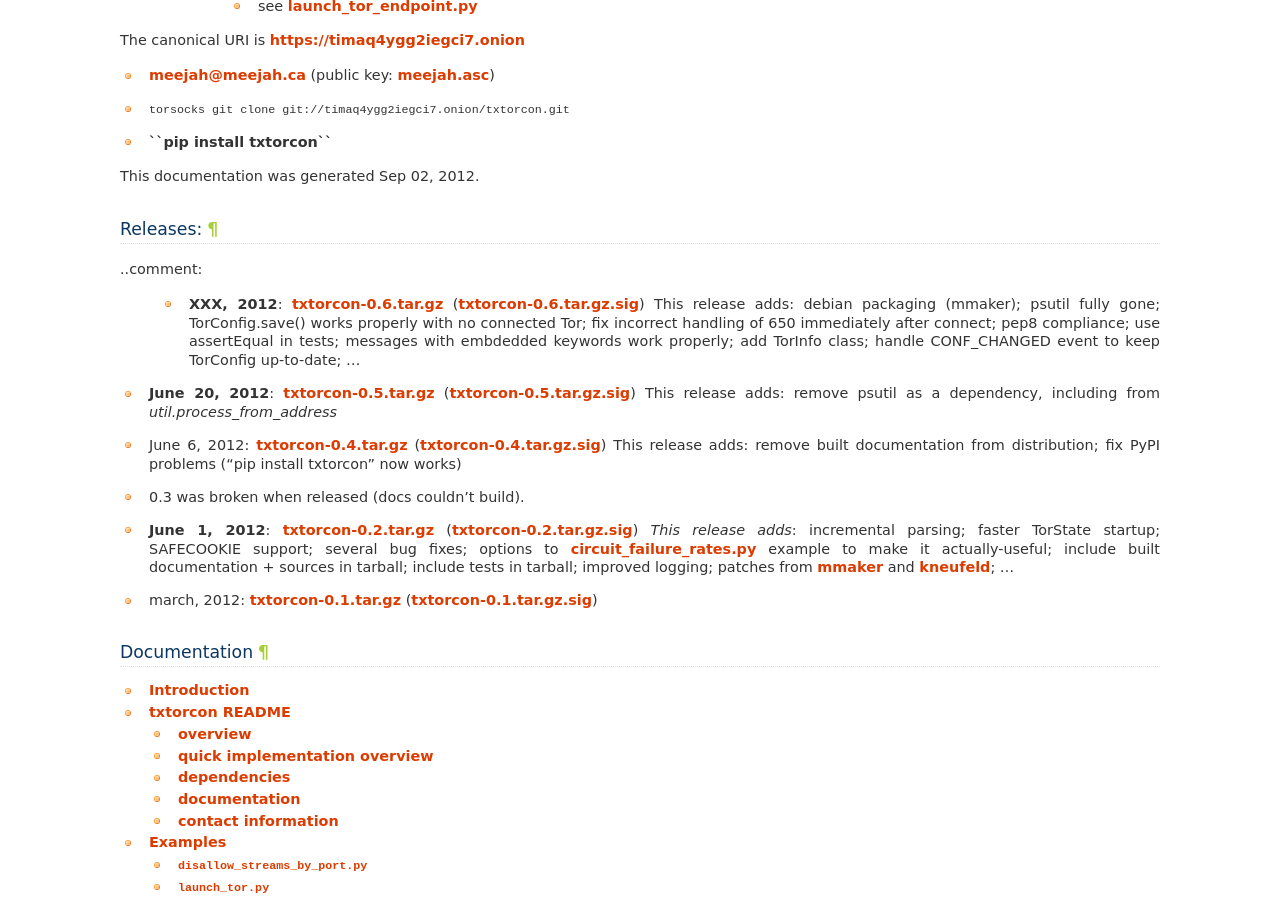
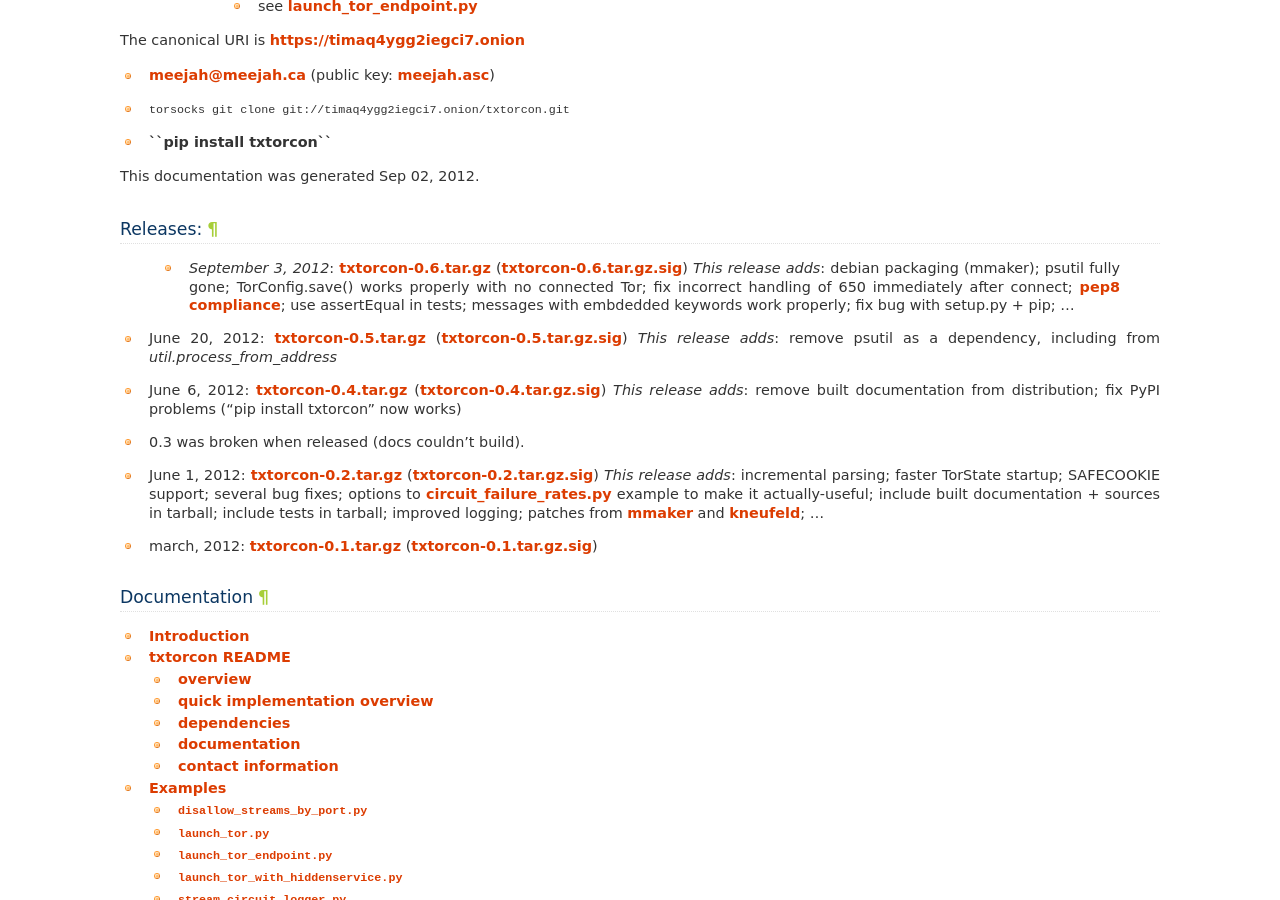
Before and after one commit to meejah/txtorcon, a Sphinx documentation site: the page built from docs/index.rst, in a window 1280 px wide and 900 px high, scrolled down 775 px. Built offline with Sphinx 7.4.7, drawn with Linux system fonts in a browser that asks for light colours.

Commit message:
update notes for 0.6

```diff
--- a/docs/index.rst
+++ b/docs/index.rst
@@ -46,19 +46,27 @@ This documentation was generated |today|.
 Releases:
 ---------
 
-..comment:
-  - **XXX, 2012**: `txtorcon-0.6.tar.gz <txtorcon-0.6.tar.gz>`_ (`txtorcon-0.6.tar.gz.sig <txtorcon-0.6.tar.gz.sig>`_)
-    This release adds: debian packaging (mmaker); psutil fully gone; TorConfig.save() works properly with no connected Tor; fix incorrect handling of 650 immediately after connect; pep8 compliance; use assertEqual in tests; messages with embdedded keywords work properly; add TorInfo class; handle CONF_CHANGED event to keep TorConfig up-to-date; ...
+ - *September 3, 2012*: `txtorcon-0.6.tar.gz <txtorcon-0.6.tar.gz>`_ (`txtorcon-0.6.tar.gz.sig <txtorcon-0.6.tar.gz.sig>`_)
+   *This release adds*:
+   debian packaging (mmaker);
+   psutil fully gone;
+   TorConfig.save() works properly with no connected Tor;
+   fix incorrect handling of 650 immediately after connect;
+   `pep8 compliance <http://www.python.org/dev/peps/pep-0008/>`_;
+   use assertEqual in tests;
+   messages with embdedded keywords work properly;
+   fix bug with setup.py + pip;
+   ...
 
-- **June 20, 2012**: `txtorcon-0.5.tar.gz <txtorcon-0.5.tar.gz>`_ (`txtorcon-0.5.tar.gz.sig <txtorcon-0.5.tar.gz.sig>`_)
-  This release adds: remove psutil as a dependency, including from `util.process_from_address`
+- June 20, 2012: `txtorcon-0.5.tar.gz <txtorcon-0.5.tar.gz>`_ (`txtorcon-0.5.tar.gz.sig <txtorcon-0.5.tar.gz.sig>`_)
+  *This release adds*: remove psutil as a dependency, including from `util.process_from_address`
 
 - June 6, 2012: `txtorcon-0.4.tar.gz <txtorcon-0.4.tar.gz>`_ (`txtorcon-0.4.tar.gz.sig <txtorcon-0.4.tar.gz.sig>`_)
-  This release adds: remove built documentation from distribution; fix PyPI problems ("pip install txtorcon" now works)
+  *This release adds*: remove built documentation from distribution; fix PyPI problems ("pip install txtorcon" now works)
 
 - 0.3 was broken when released (docs couldn't build).
 
-- **June 1, 2012**: `txtorcon-0.2.tar.gz <txtorcon-0.2.tar.gz>`_ (`txtorcon-0.2.tar.gz.sig <txtorcon-0.2.tar.gz.sig>`_)
+- June 1, 2012: `txtorcon-0.2.tar.gz <txtorcon-0.2.tar.gz>`_ (`txtorcon-0.2.tar.gz.sig <txtorcon-0.2.tar.gz.sig>`_)
   *This release adds*:
   incremental parsing;
   faster TorState startup;
```
